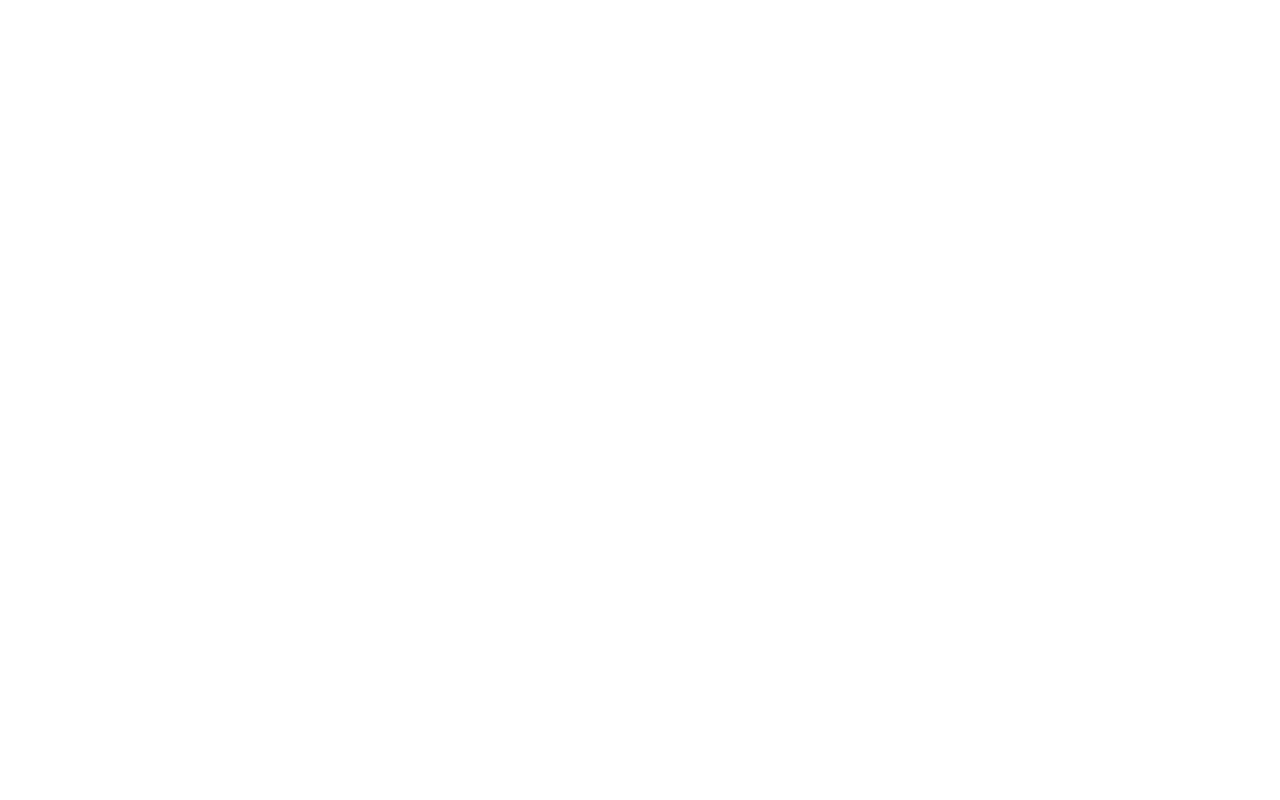
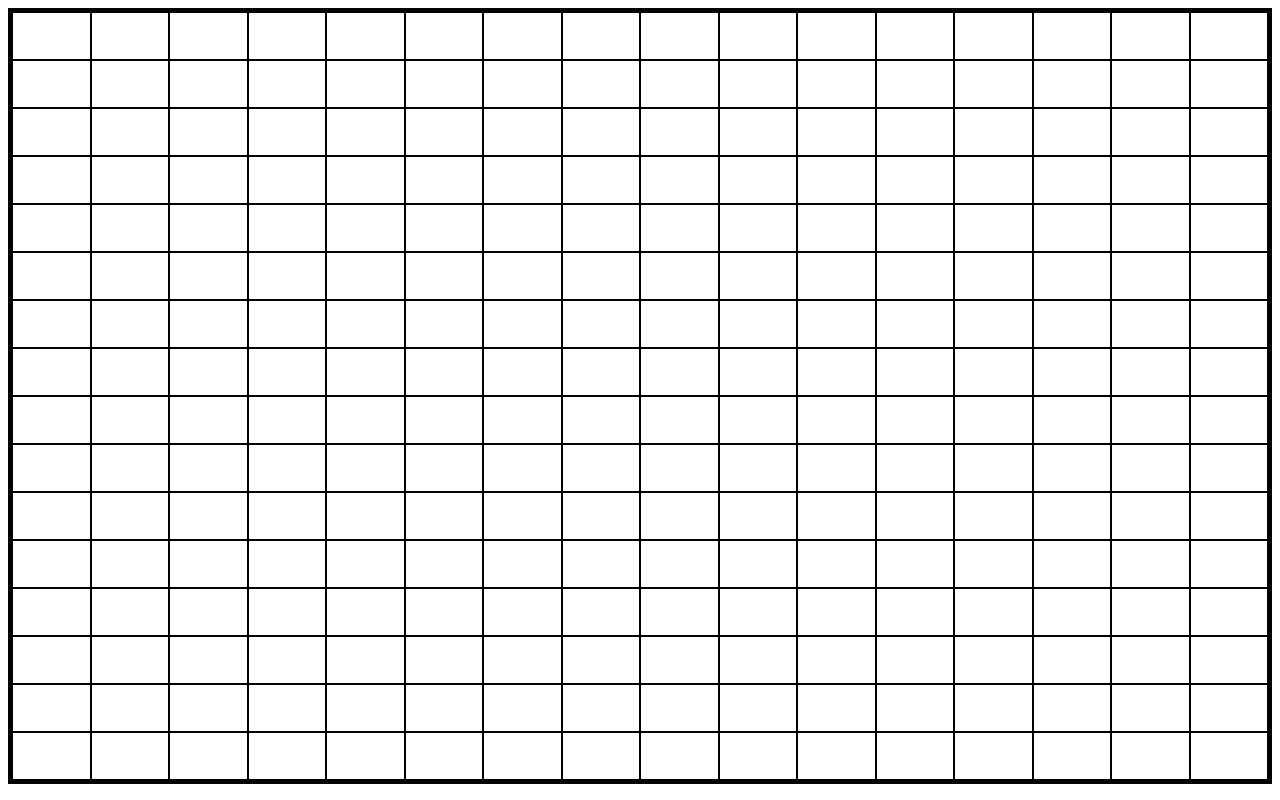
Before and after one commit to chinsl/Etch-a-sketch, a plain HTML site: page index.html in a window 1280 px wide. Drawn offline with Linux system fonts and the light colour scheme.

Commit message:
Created 16x16 grid using flexbox

```diff
--- a/javascript.js
+++ b/javascript.js
@@ -0,0 +1,38 @@
+//div will contain the 16-square grid
+
+
+//style body border
+document.body.setAttribute('id', 'containter');
+document.body.style.boxSizing = 'border-box';
+document.body.style.border = '4px solid black';
+// document.body.style.height = '100vh';
+// document.body.style.width = '100vw';
+// document.body.style.margin = '0';
+// document.body.style.padding = '0';
+
+//flexbox container
+document.body.style.display = 'flex';
+document.body.style.alignContent = 'flex-start';
+document.body.style.flexWrap = 'wrap';
+
+//create 16x16 grid
+for(let i=1; i<=256; i++)
+{
+    const square = document.createElement('div');
+    square.setAttribute('id', i);
+
+    //box styling
+    square.style.boxSizing = 'border-box';
+    square.style.border = 'thin solid black';
+    square.style.height = '6vh';
+    square.style.width = '6vw';
+
+    //no flex growing/shrinking; basis = 100/16
+    square.style.flex = '0 0 6.25%';
+
+    document.body.appendChild(square);
+}
+
+// output viewport width and height
+// console.log(document.body.offsetWidth);
+// console.log(document.body.offsetHeight);
```
Also changed, not shown: index.html (+2 -0 lines).
